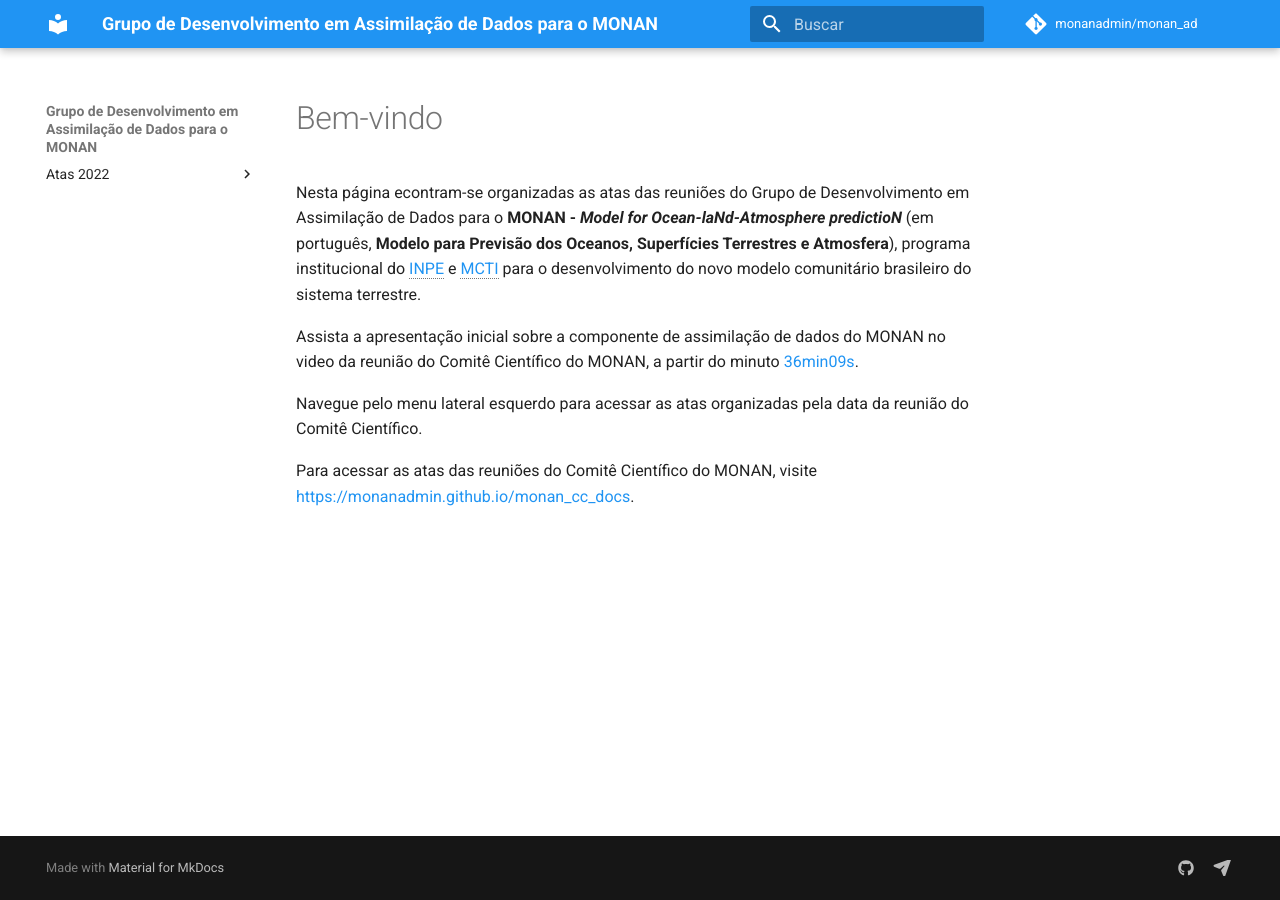
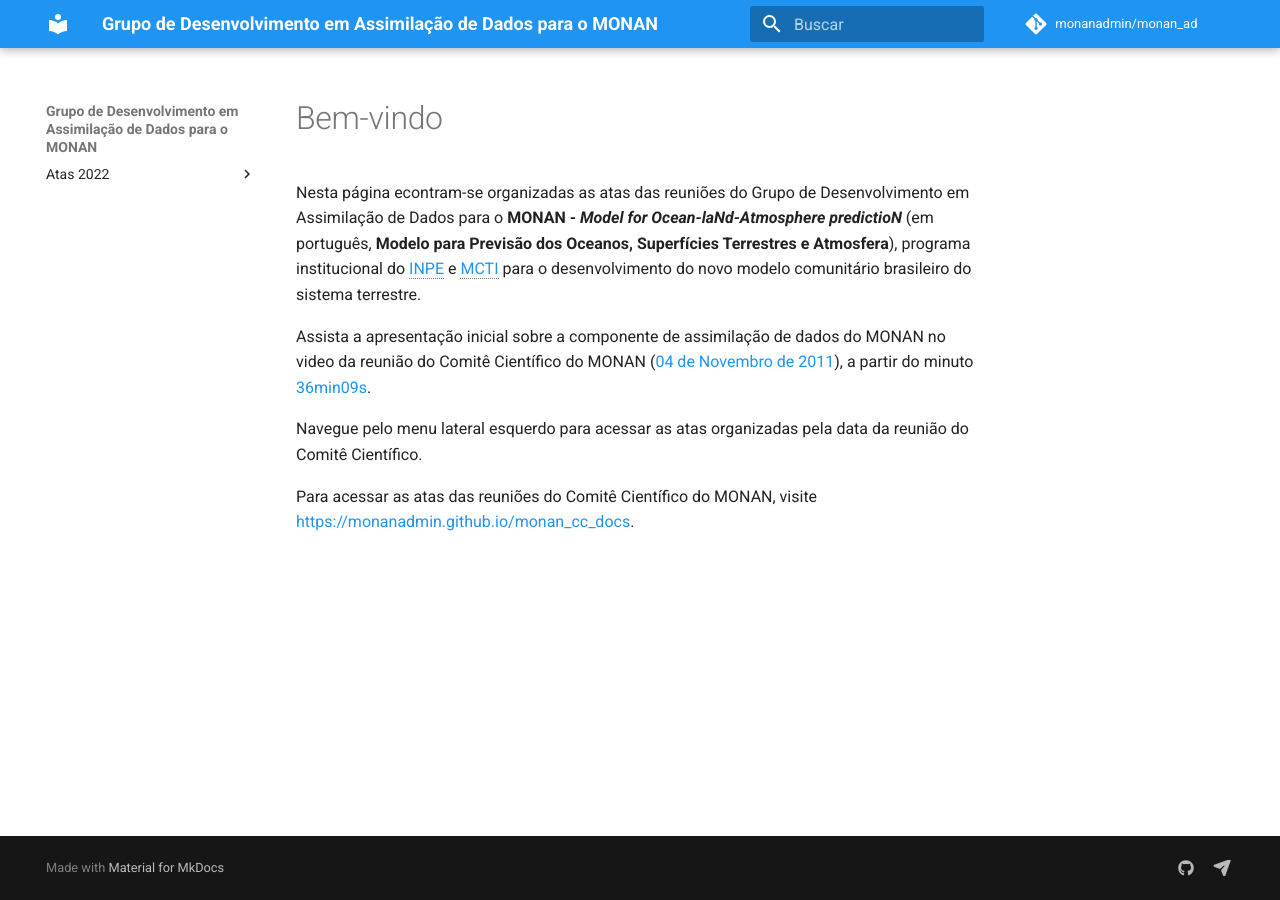
Before and after one commit to monanadmin/monan_ad, an MkDocs documentation site: the page built from docs/index.md, in a window 1280 px wide. Built offline with MkDocs 1.6.1 and Material for MkDocs 9.7.7, drawn with Linux system fonts in a browser that asks for light colours; comment, search, counter and statistics services are not loaded.

Commit message:
Atualizando o arquivo index.md

```diff
--- a/docs/index.md
+++ b/docs/index.md
@@ -2,7 +2,7 @@
 
 Nesta página econtram-se organizadas as atas das reuniões do Grupo de Desenvolvimento em Assimilação de Dados para o **MONAN - _Model for Ocean-laNd-Atmosphere predictioN_** (em português, **Modelo para Previsão dos Oceanos, Superfícies Terrestres e Atmosfera**), programa institucional do [INPE](https://www.gov.br/inpe/pt-br) e [MCTI](https://www.gov.br/mcti/pt-br) para o desenvolvimento do novo modelo comunitário brasileiro do sistema terrestre.
 
-Assista a apresentação inicial sobre a componente de assimilação de dados do MONAN no video da reunião do Comitê Científico do MONAN, a partir do minuto [36min09s](https://youtu.be/VlV5F0qVF0s?t=2346).
+Assista a apresentação inicial sobre a componente de assimilação de dados do MONAN no video da reunião do Comitê Científico do MONAN ([04 de Novembro de 2011](https://monanadmin.github.io/monan_cc_docs/ata_cc_04_novembro_2021/)), a partir do minuto [36min09s](https://youtu.be/VlV5F0qVF0s?t=2346).
 
 Navegue pelo menu lateral esquerdo para acessar as atas organizadas pela data da reunião do Comitê Científico.
 
```
